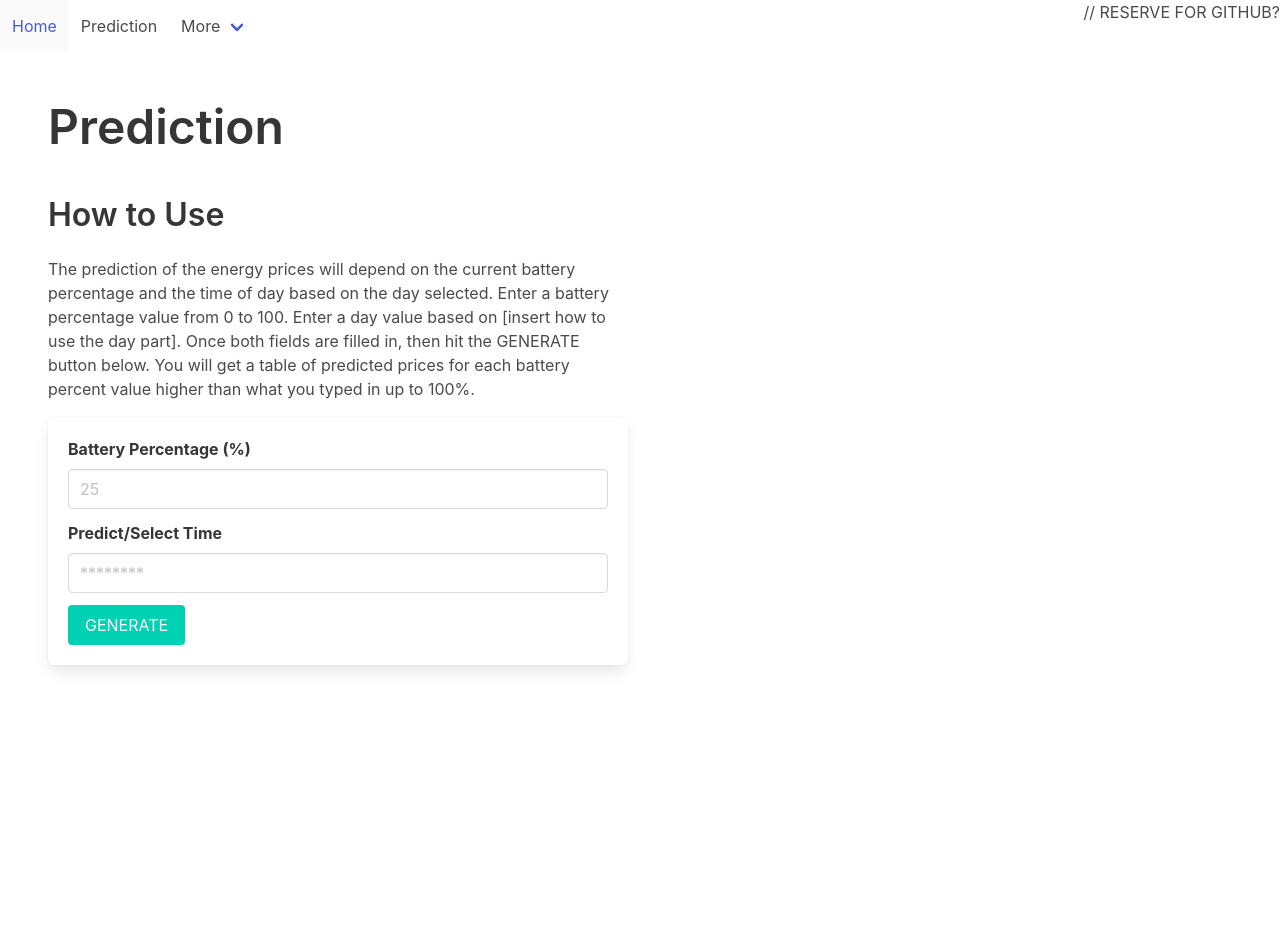
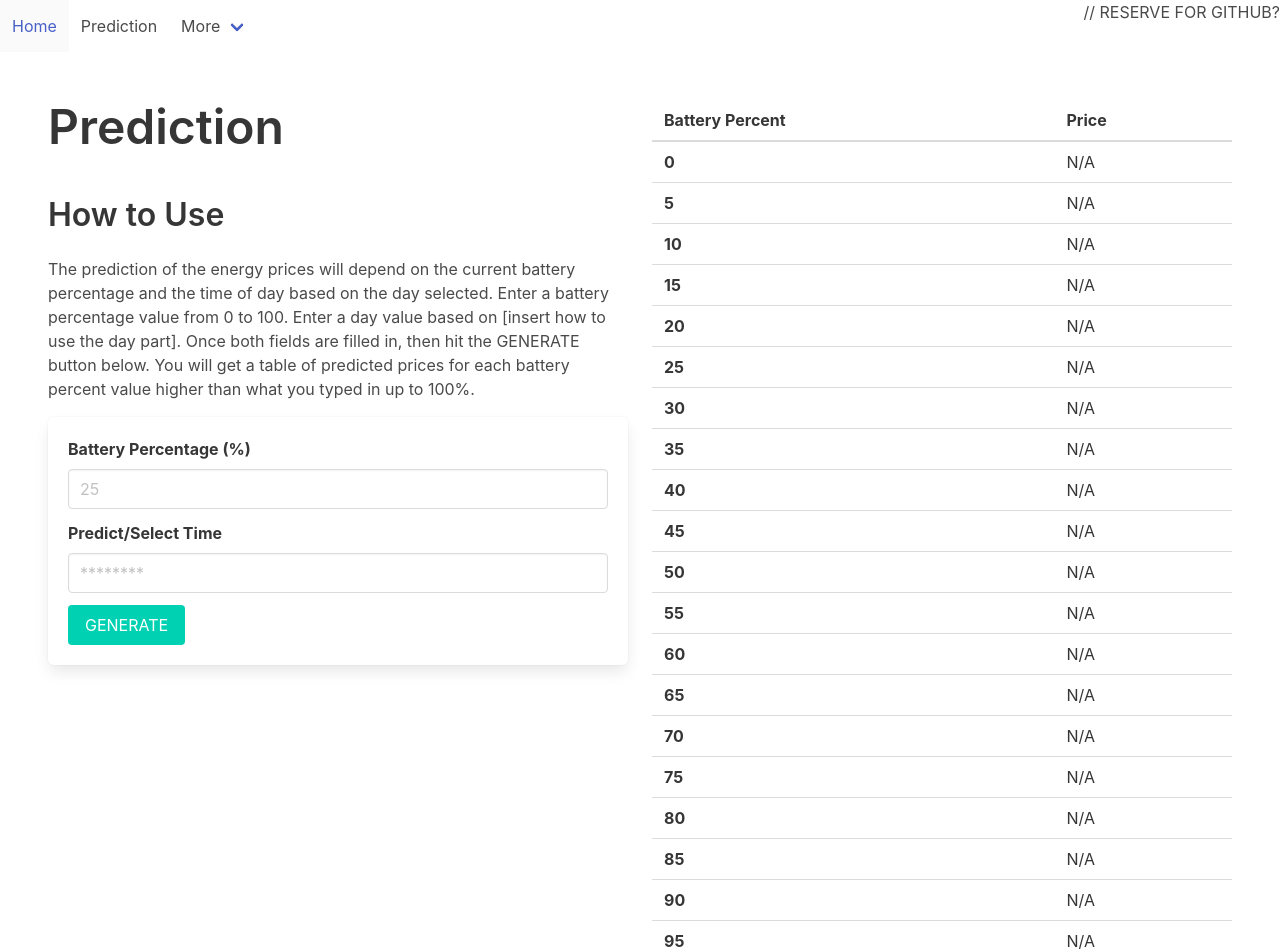
Before and after one commit to imjwang/HooHacks2021, a Next.js app: page /prediction in a window 1280 px wide. Shown: the top 952 px of the page. Before the commit the page ends 800 px from the top, so only its background shows below. Built offline with nearby package versions, Linux system fonts and the light colour scheme.

Commit message:
A fixed table is chucked into the prediction page. Just for placement in there.

```diff
--- /dev/null
+++ b/components/table.js
@@ -0,0 +1,100 @@
+
+export default function Table(){
+    return(
+        <table class="table">
+  <thead>
+    <tr>
+      <th>Battery Percent</th>
+      <th>Price</th>
+    </tr>
+  </thead>
+
+  <tbody>
+    <tr>
+      <th>0</th>
+      <td>N/A</td>
+    </tr>
+    <tr>
+      <th>5</th>
+      <td>N/A</td>
+    </tr>
+    <tr>
+      <th>10</th>
+      <td>N/A</td>
+    </tr>
+    <tr>
+      <th>15</th>
+      <td>N/A</td>
+    </tr>
+    <tr>
+      <th>20</th>
+      <td>N/A</td>
+    </tr>
+    <tr>
+      <th>25</th>
+      <td>N/A</td>
+    </tr>
+    <tr>
+      <th>30</th>
+      <td>N/A</td>
+    </tr>
+    <tr>
+      <th>35</th>
+      <td>N/A</td>
+    </tr>
+    <tr>
+      <th>40</th>
+      <td>N/A</td>
+    </tr>
+    <tr>
+      <th>45</th>
+      <td>N/A</td>
+    </tr>
+    <tr>
+      <th>50</th>
+      <td>N/A</td>
+    </tr>
+    <tr>
+      <th>55</th>
+      <td>N/A</td>
+    </tr>
+    <tr>
+      <th>60</th>
+      <td>N/A</td>
+    </tr>
+    <tr>
+      <th>65</th>
+      <td>N/A</td>
+    </tr>
+    <tr>
+      <th>70</th>
+      <td>N/A</td>
+    </tr>
+    <tr>
+      <th>75</th>
+      <td>N/A</td>
+    </tr>
+    <tr>
+      <th>80</th>
+      <td>N/A</td>
+    </tr>
+    <tr>
+      <th>85</th>
+      <td>N/A</td>
+    </tr>
+    <tr>
+      <th>90</th>
+      <td>N/A</td>
+    </tr>
+    <tr>
+      <th>95</th>
+      <td>N/A</td>
+    </tr>
+    <tr>
+      <th>100</th>
+      <td>N/A</td>
+    </tr>
+  </tbody>
+</table>
+    )
+}
--- a/pages/prediction.js
+++ b/pages/prediction.js
@@ -1,5 +1,6 @@
 import Nav from "../components/navbar.js"
 import Forms from "../components/forms.js"
+import Table from "../components/table.js"
 
 export default function Home() {
     return (
@@ -25,7 +26,7 @@ export default function Home() {
 
                 <div class="column">
 
-
+                    <Table />
 
                 </div>
 
```
